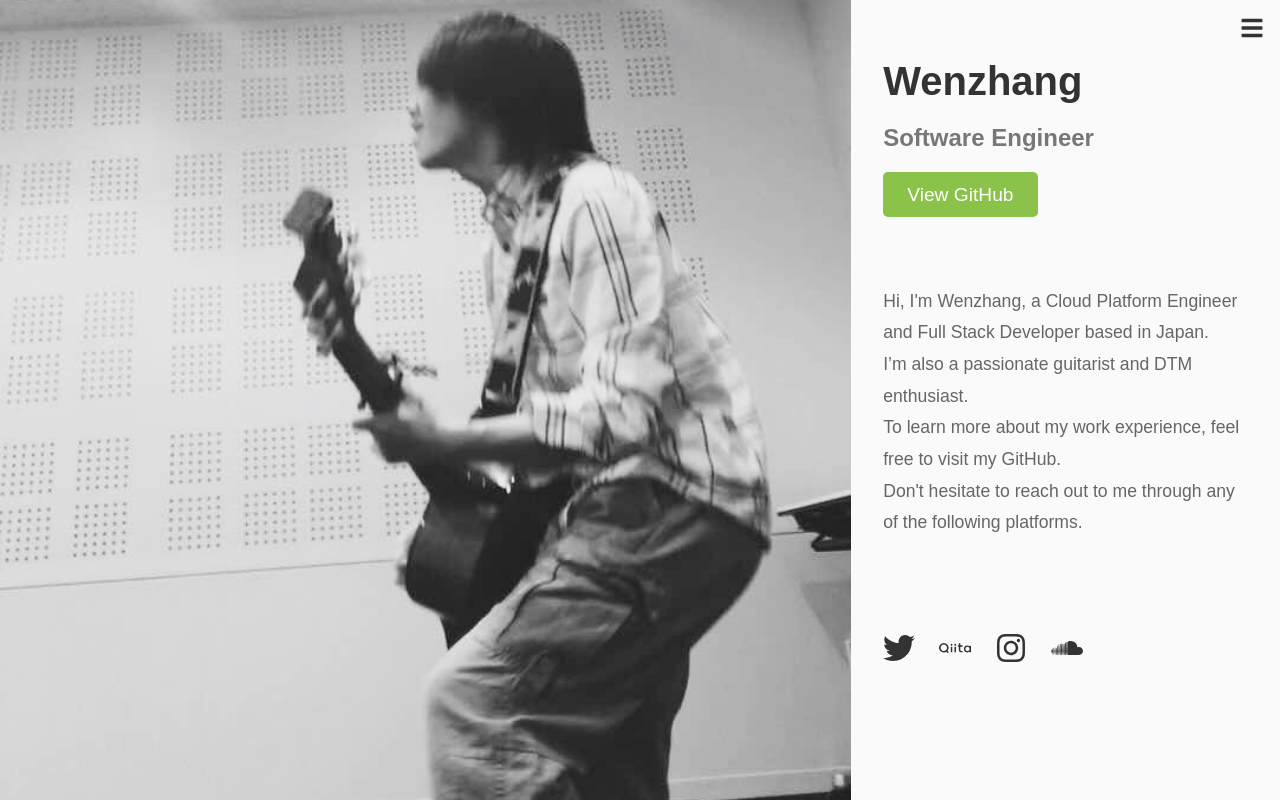
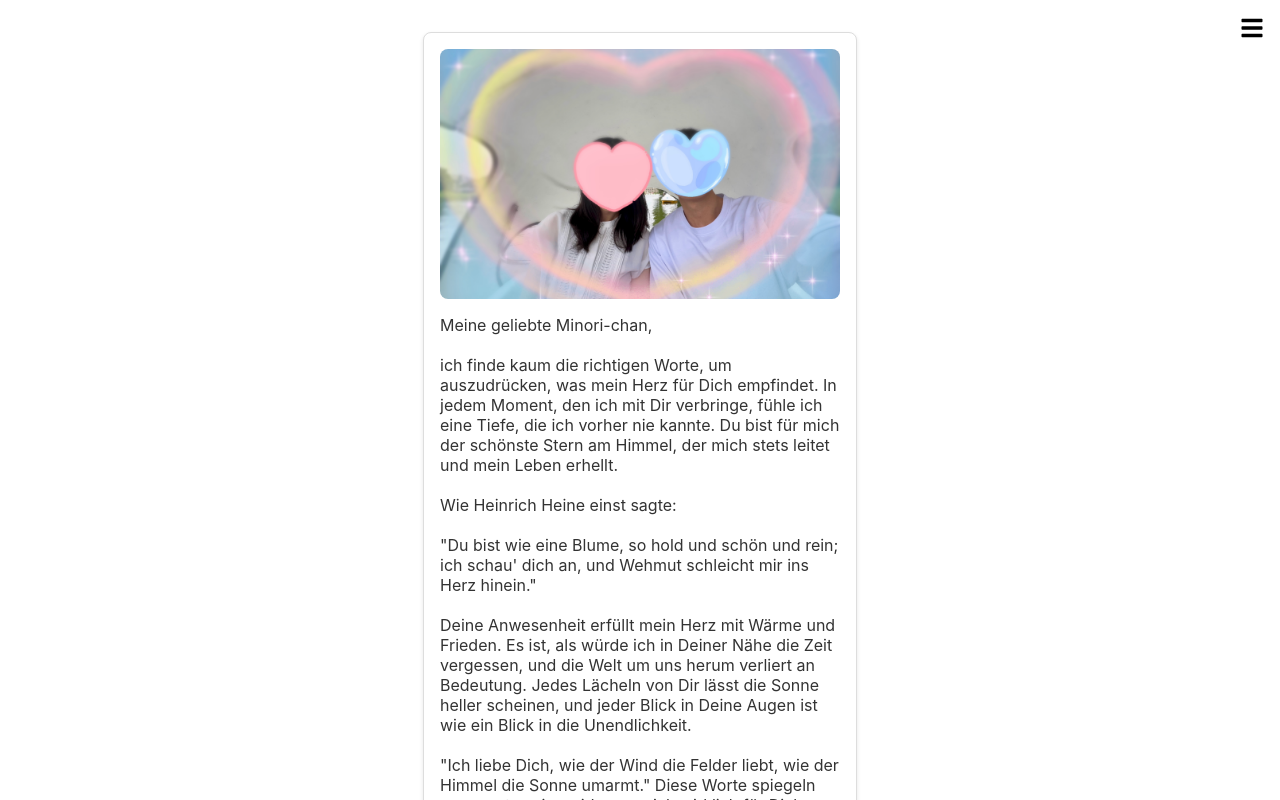
Before and after one commit to to-fmak/to-fmak.github.io, a React (Create React App) app: page /#/life in a window 1280 px wide. Shown: the top 800 px of the page. Built offline with nearby package versions, Linux system fonts and the light colour scheme.

Commit message:
add life page

```diff
--- a/src/App.tsx
+++ b/src/App.tsx
@@ -5,6 +5,7 @@ import { FaTwitter, FaInstagram, FaSoundcloud } from 'react-icons/fa';
 import { SiQiita } from 'react-icons/si';
 import GearsPage from './pages/GearsPage';
 import GuitarPage from './pages/GuitarPage';
+import LifePage from './pages/LifePage';
 import HamburgerMenuContainer from './components/HamburgerMenuContainer';
 
 const App: React.FC = () => {
@@ -14,6 +15,7 @@ const App: React.FC = () => {
         <Route path="/home" element={<Home />} />
         <Route path="/gears" element={<GearsPage />} />
         <Route path="/guitars" element={<GuitarPage />} />
+        <Route path="/life" element={<LifePage />} />
         <Route path="*" element={<Home />} />
       </Routes>
     </Router>
--- a/src/components/HamburgerMenuContainer.tsx
+++ b/src/components/HamburgerMenuContainer.tsx
@@ -24,6 +24,7 @@ const HamburgerMenuContainer: React.FC = () => {
           <MenuItem onClick={() => handleMenuItemClick('/')}>Home</MenuItem>
           <MenuItem onClick={() => handleMenuItemClick('/gears')}>Gears</MenuItem>
           <MenuItem onClick={() => handleMenuItemClick('/guitars')}>Guitars</MenuItem>
+          <MenuItem onClick={() => handleMenuItemClick('/life')}>Life</MenuItem>
         </DropdownMenu>
       )}
     </HamburgerMenuContainerWrapper>
--- /dev/null
+++ b/src/pages/LifePage.tsx
@@ -0,0 +1,45 @@
+import React from "react";
+import {
+  CardContainer,
+  CardImage,
+  CardText,
+  SubPageContainer,
+} from "../styles/SubPageStyles";
+import HamburgerMenuContainer from "../components/HamburgerMenuContainer";
+import fmak_minori from "../assets/images/life/fmak_minori.jpg";
+
+const LifePage: React.FC = () => {
+  return (
+    <div>
+      <HamburgerMenuContainer />
+      <SubPageContainer>
+        <CardContainer>
+          <CardImage src={fmak_minori} alt="Sample" />
+          <CardText>
+            Meine geliebte Minori-chan,<br /><br />
+
+            ich finde kaum die richtigen Worte, um auszudrücken, was mein Herz für Dich empfindet. In jedem Moment, den ich mit Dir verbringe, fühle ich eine Tiefe, die ich vorher nie kannte. Du bist für mich der schönste Stern am Himmel, der mich stets leitet und mein Leben erhellt.<br /><br />
+
+            Wie Heinrich Heine einst sagte:<br /><br />
+            "Du bist wie eine Blume, so hold und schön und rein; ich schau' dich an, und Wehmut schleicht mir ins Herz hinein."<br /><br />
+
+            Deine Anwesenheit erfüllt mein Herz mit Wärme und Frieden. Es ist, als würde ich in Deiner Nähe die Zeit vergessen, und die Welt um uns herum verliert an Bedeutung. Jedes Lächeln von Dir lässt die Sonne heller scheinen, und jeder Blick in Deine Augen ist wie ein Blick in die Unendlichkeit.<br /><br />
+
+            "Ich liebe Dich, wie der Wind die Felder liebt, wie der Himmel die Sonne umarmt." Diese Worte spiegeln nur ansatzweise wider, was ich wirklich für Dich empfinde. In Dir habe ich meinen sicheren Hafen gefunden, einen Ort, an dem ich einfach nur sein kann – frei von allen Sorgen und Ängsten.<br /><br />
+
+            Rainer Maria Rilke schrieb einst:<br /><br />
+            "Liebe besteht nicht darin, dass man einander ansieht, sondern dass man gemeinsam in die gleiche Richtung blickt."<br /><br />
+            Und genau das wünsche ich mir mit Dir – dass wir zusammen den Weg des Lebens gehen, Hand in Hand, durch Höhen und Tiefen, stets Seite an Seite. Du gibst mir die Kraft, jeden Tag aufs Neue zu erobern, und mit Dir an meiner Seite gibt es keinen Berg, den wir nicht erklimmen können.<br /><br />
+
+            Jeder Tag mit Dir ist ein Geschenk, und ich möchte keinen einzigen Augenblick missen. Du bist die Melodie meines Lebens, der Takt, der mein Herz zum Schlagen bringt. Ich werde Dich immer lieben und ehren, denn Du bist das Beste, was mir jemals passiert ist.<br /><br />
+
+            Mit all meiner Liebe,<br /><br />
+            Dein*e Fmak<br /><br />
+          </CardText>
+        </CardContainer>
+      </SubPageContainer>
+    </div>
+  );
+};
+
+export default LifePage;
```
Also changed, not shown: src/assets/images/life/fmak_minori.jpg (added).
